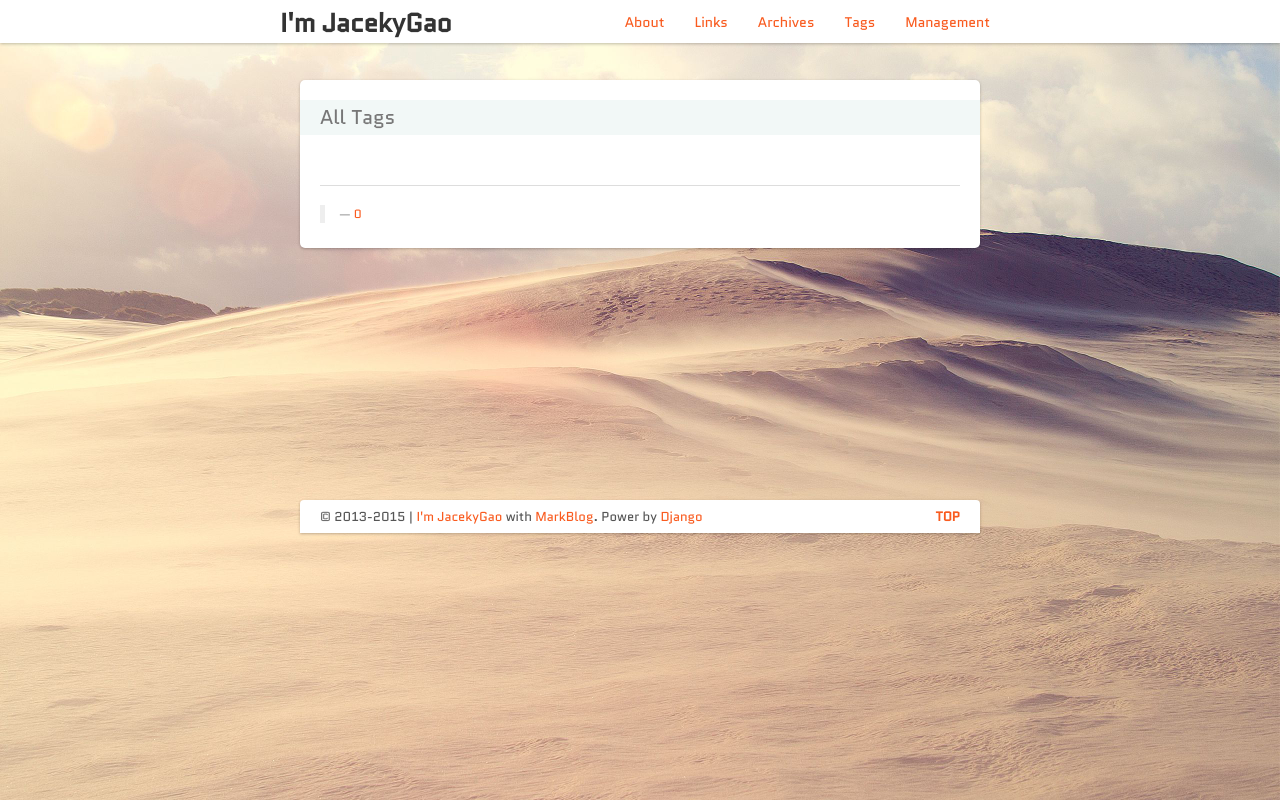
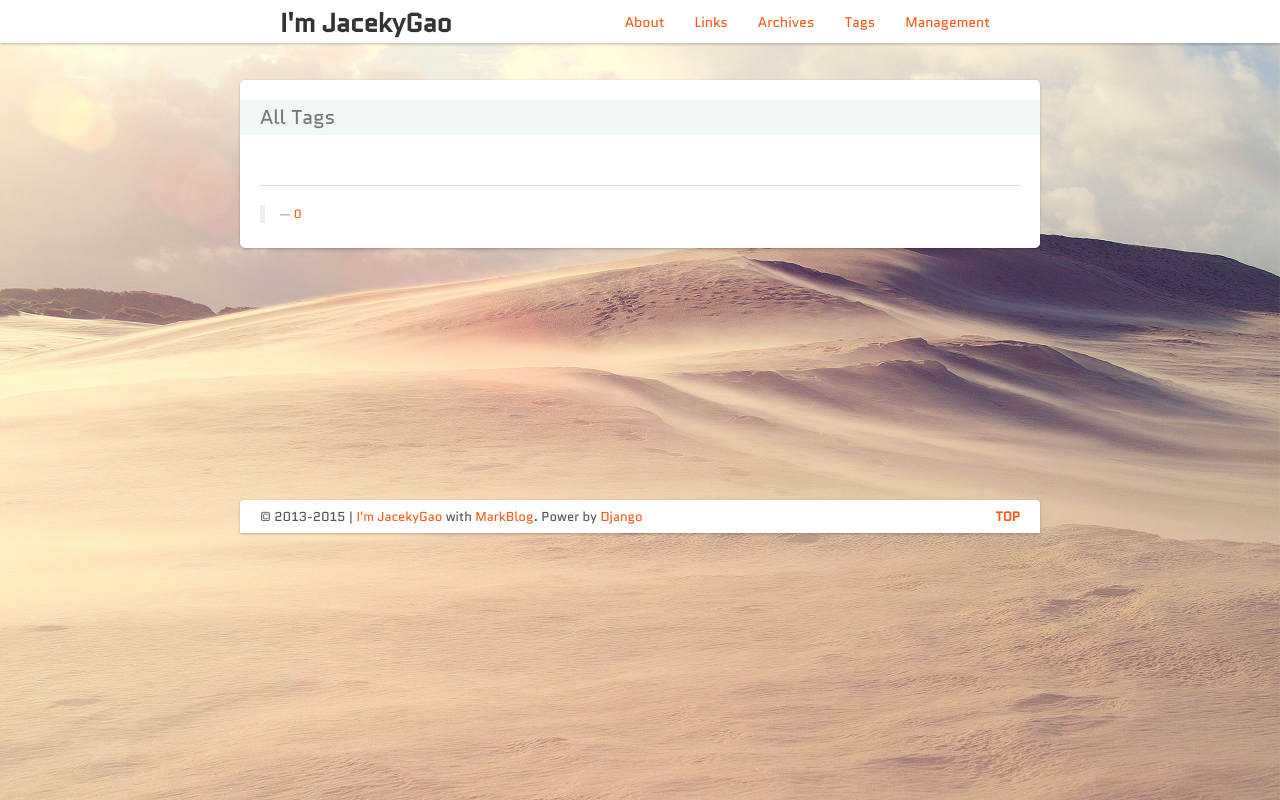
Before and after one commit to jackeyGao/markblog, a Django app: page /tags in a window 1280 px wide. Run offline with Django 3.2, Linux system fonts and the light colour scheme; data that the repository does not hold is empty; some libraries are stand-ins or nearby versions.

Commit message:
change .container width to 800px

```diff
--- a/static/markbook/css/style.css
+++ b/static/markbook/css/style.css
@@ -159,7 +159,7 @@ abbr {
 	font-size: 90%;
 	text-transform: uppercase;
 	border-bottom: 1px dotted #ddd;
-	cursor: help
+	cursor: nerhelp
 }
 
 blockquote {
@@ -410,7 +410,7 @@ body {
 
 #container {
 	margin: 60px auto 0;
-	width: 680px
+	width: 800px
 }
 
 #main {
```
